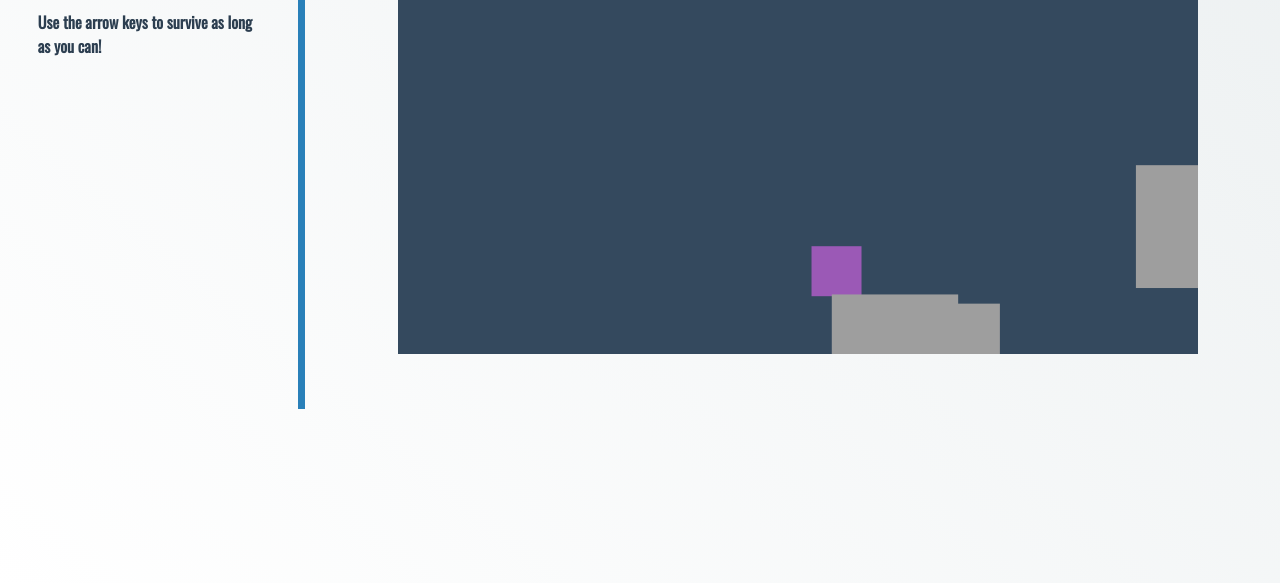
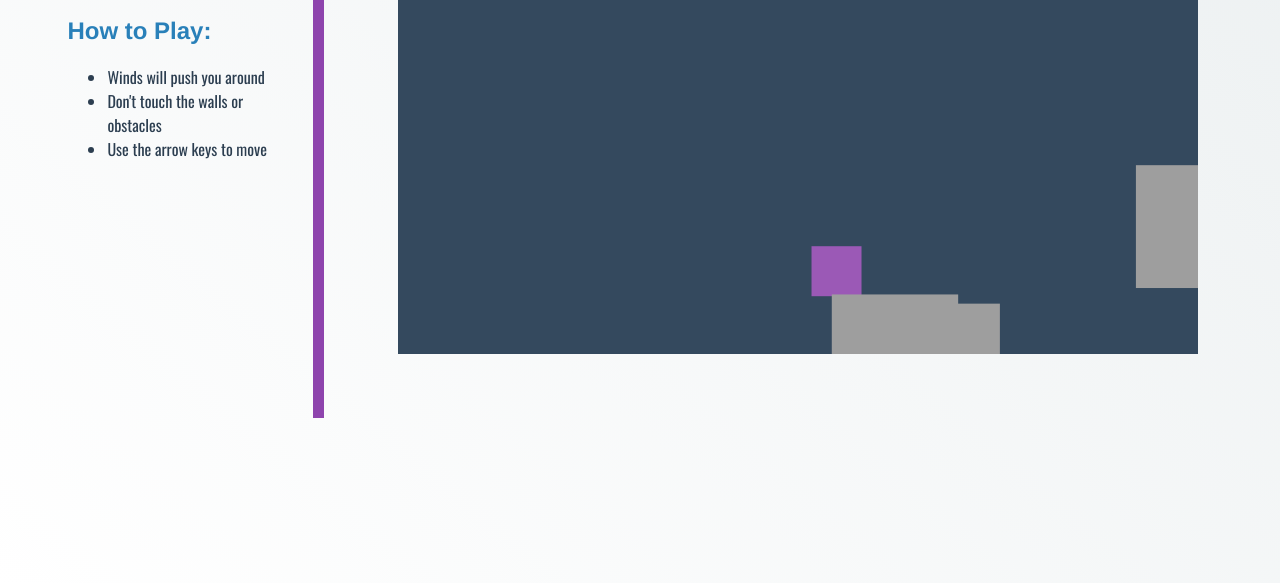
Before and after one commit to bfuller123/HurricaneGame, a website: page public/index.html in a window 1280 px wide. Shown: the part 217-800 px from the top of the page. Drawn offline with nearby package versions, Linux system fonts and the light colour scheme; a web font is replaced by a local one.

Commit message:
updated sidebar

```diff
--- a/public/index.html
+++ b/public/index.html
@@ -10,10 +10,15 @@
 </head>
 <body>
   <div class="game-head">
-    <h1><span>H</span>urricane</h1>
+    <h1 class="title"><span>H</span>urricane</h1>
     <div class="bordered">
       <h3>Score: <span id="score">0</span></h3>
-      <h4>Use the arrow keys to survive as long as you can!</h4>
+      <h2 class="title">How to Play:</h2>
+      <ul>
+        <li>Winds will push you around</li>
+        <li>Don't touch the walls or obstacles</li>
+        <li>Use the arrow keys to move</li>
+      </ul>
     </div>
   </div>
 </body>
--- a/public/stylesheets/master.css
+++ b/public/stylesheets/master.css
@@ -23,22 +23,25 @@ body {
 
 h1 {
   font-size: 340%;
-  font-family: 'McLaren', Helvetica, Arial, sans-serif;
-  color: #2980b9;
 }
 
 h1 > span {
   font-size: 150%;
 }
 
+.title {
+  font-family: 'McLaren', Helvetica, Arial, sans-serif;
+  color: #2980b9;
+}
+
 .bordered {
-  border-right: 7.33px solid #2980b9;
+  border-right: 11px solid #8e44ad;
   height: 60vh;
-  padding-right: 14.502%;
+  padding-right: 20%;
   padding-top: 5%;
-  padding-left: 2%;
-  width: 100%;
-  margin-top: -29%;
+  padding-left: 15%;
+  width: 200px;
+  margin-top: -25%;
 }
 
 canvas {
```
